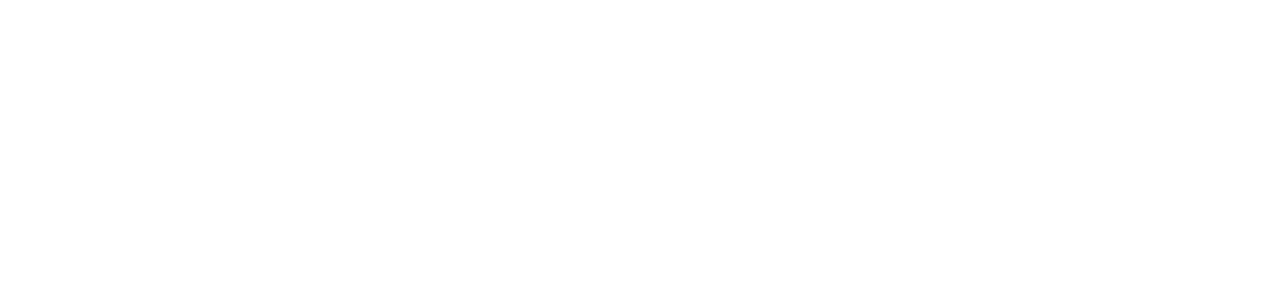
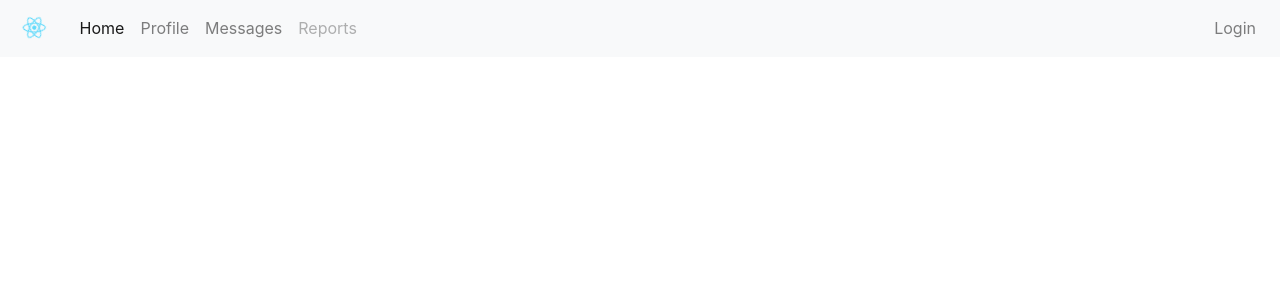
Before and after one commit to PadmaGnanapriya/angular-online-shop, an Angular app: page /dashboard in a window 1280 px wide. Before the commit this address led to /. Shown: the top 300 px of the page. Built offline with nearby package versions, Linux system fonts and the light colour scheme.

Commit message:
create nav bar

```diff
--- a/src/app/app-routing.module.ts
+++ b/src/app/app-routing.module.ts
@@ -1,9 +1,11 @@
 import { NgModule } from '@angular/core';
 import { Routes, RouterModule } from '@angular/router';
 import {LoginAndSignUpComponent} from './root/login-and-sign-up/login-and-sign-up.component';
+import {DashBoardComponent} from './dashboard/dash-board/dash-board.component';
 
 const routes: Routes = [
-  {path: '', component: LoginAndSignUpComponent}
+  {path: '', component: LoginAndSignUpComponent},
+  {path: 'dashboard', component: DashBoardComponent}
 ];
 
 @NgModule({
--- a/src/app/app.module.ts
+++ b/src/app/app.module.ts
@@ -7,11 +7,13 @@ import { BrowserAnimationsModule } from '@angular/platform-browser/animations';
 import { LoginAndSignUpComponent } from './root/login-and-sign-up/login-and-sign-up.component';
 import { NgbModule } from '@ng-bootstrap/ng-bootstrap';
 import {MatTabsModule} from '@angular/material/tabs';
+import { DashBoardComponent } from './dashboard/dash-board/dash-board.component';
 
 @NgModule({
   declarations: [
     AppComponent,
-    LoginAndSignUpComponent
+    LoginAndSignUpComponent,
+    DashBoardComponent
   ],
   imports: [
     BrowserModule,
--- /dev/null
+++ b/src/app/dashboard/dash-board/dash-board.component.html
@@ -0,0 +1,20 @@
+<nav class="navbar navbar-expand-md navbar-light bg-light">
+  <a href="#" class="navbar-brand">
+    <img src="./assets/logo.svg" height="28" alt="CoolBrand">
+  </a>
+  <button type="button" class="navbar-toggler" data-toggle="collapse" data-target="#navbarCollapse">
+    <span class="navbar-toggler-icon"></span>
+  </button>
+
+  <div class="collapse navbar-collapse" id="navbarCollapse">
+    <div class="navbar-nav">
+      <a href="#" class="nav-item nav-link active">Home</a>
+      <a href="#" class="nav-item nav-link">Profile</a>
+      <a href="#" class="nav-item nav-link">Messages</a>
+      <a href="#" class="nav-item nav-link disabled" tabindex="-1">Reports</a>
+    </div>
+    <div class="navbar-nav ml-auto">
+      <a href="#" class="nav-item nav-link">Login</a>
+    </div>
+  </div>
+</nav>
--- /dev/null
+++ b/src/app/dashboard/dash-board/dash-board.component.scss
@@ -0,0 +1,14 @@
+@media (prefers-reduced-motion: no-preference) {
+  .navbar-brand {
+    animation: App-logo-spin infinite 15s linear;
+  }
+}
+
+@keyframes App-logo-spin {
+  from {
+    transform: rotate(0deg);
+  }
+  to {
+    transform: rotate(360deg);
+  }
+}
--- /dev/null
+++ b/src/app/dashboard/dash-board/dash-board.component.ts
@@ -0,0 +1,15 @@
+import { Component, OnInit } from '@angular/core';
+
+@Component({
+  selector: 'app-dash-board',
+  templateUrl: './dash-board.component.html',
+  styleUrls: ['./dash-board.component.scss']
+})
+export class DashBoardComponent implements OnInit {
+
+  constructor() { }
+
+  ngOnInit(): void {
+  }
+
+}
```
Also changed, not shown: src/assets/logo.svg (added), 1 other file (tests, documents, lock files or other folders).
